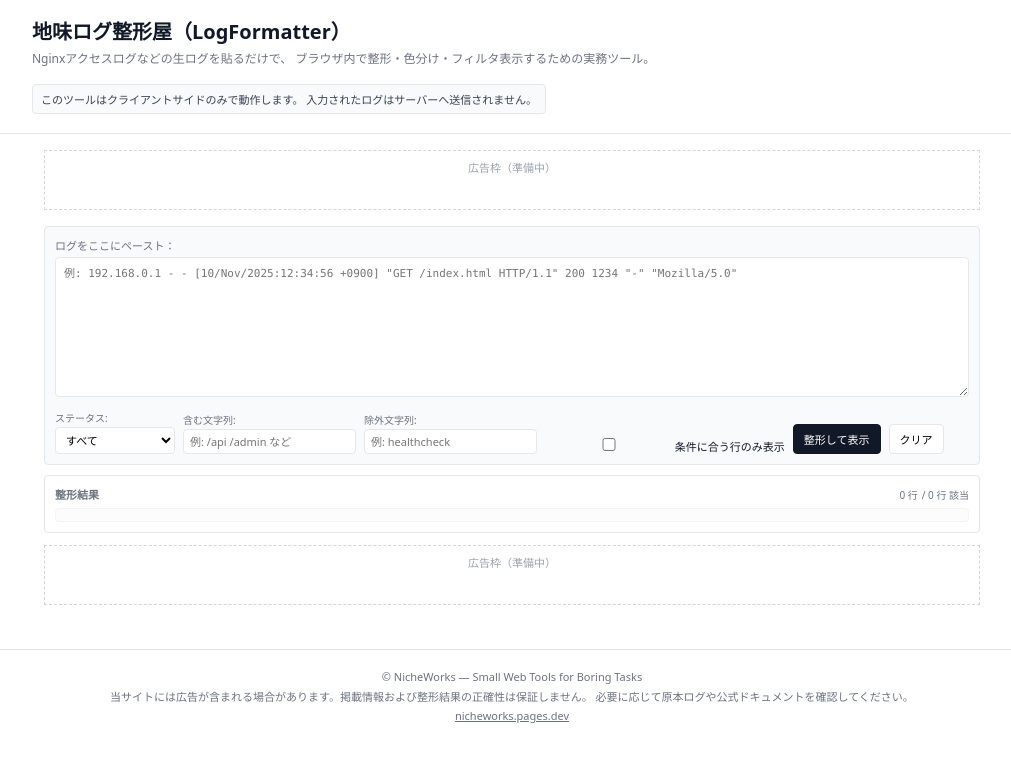
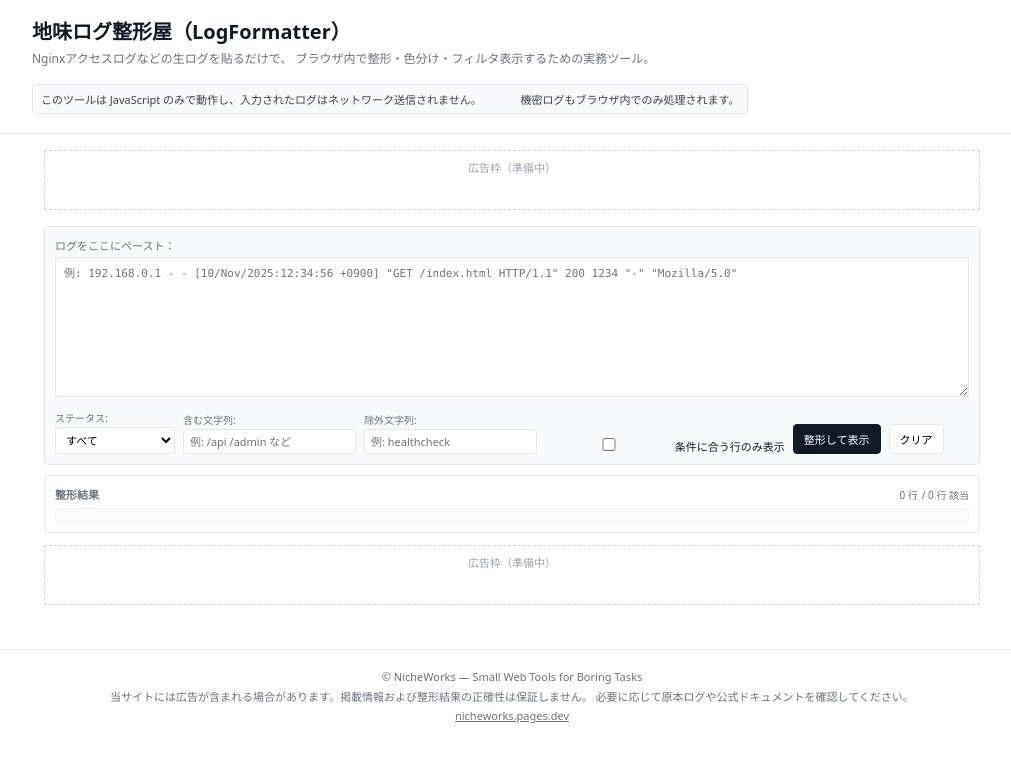
Before and after one commit to nicheworks-tools/log-formatter, a plain HTML site: page index.html in a window 1280 px wide. Shown: the whole page, without its empty margins (128-1139 px from the left). Drawn offline with Linux system fonts and the light colour scheme.

Commit message:
Update index.html

```diff
--- a/index.html
+++ b/index.html
@@ -20,8 +20,8 @@
         ブラウザ内で整形・色分け・フィルタ表示するための実務ツール。
       </p>
       <p class="notice">
-        このツールはクライアントサイドのみで動作します。
-        入力されたログはサーバーへ送信されません。
+        このツールは JavaScript のみで動作し、入力されたログはネットワーク送信されません。
+  　　　 機密ログもブラウザ内でのみ処理されます。
       </p>
     </div>
   </header>
```
